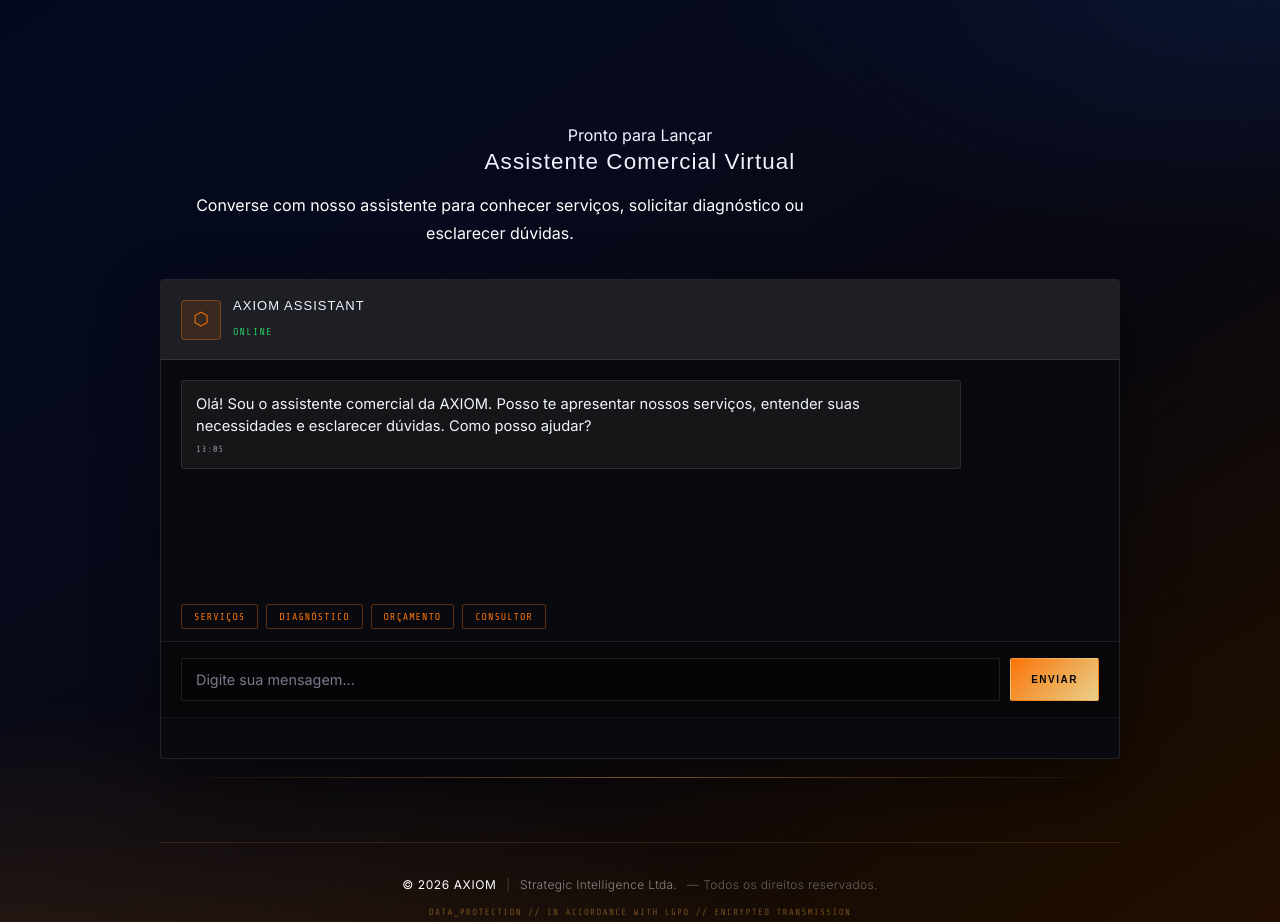
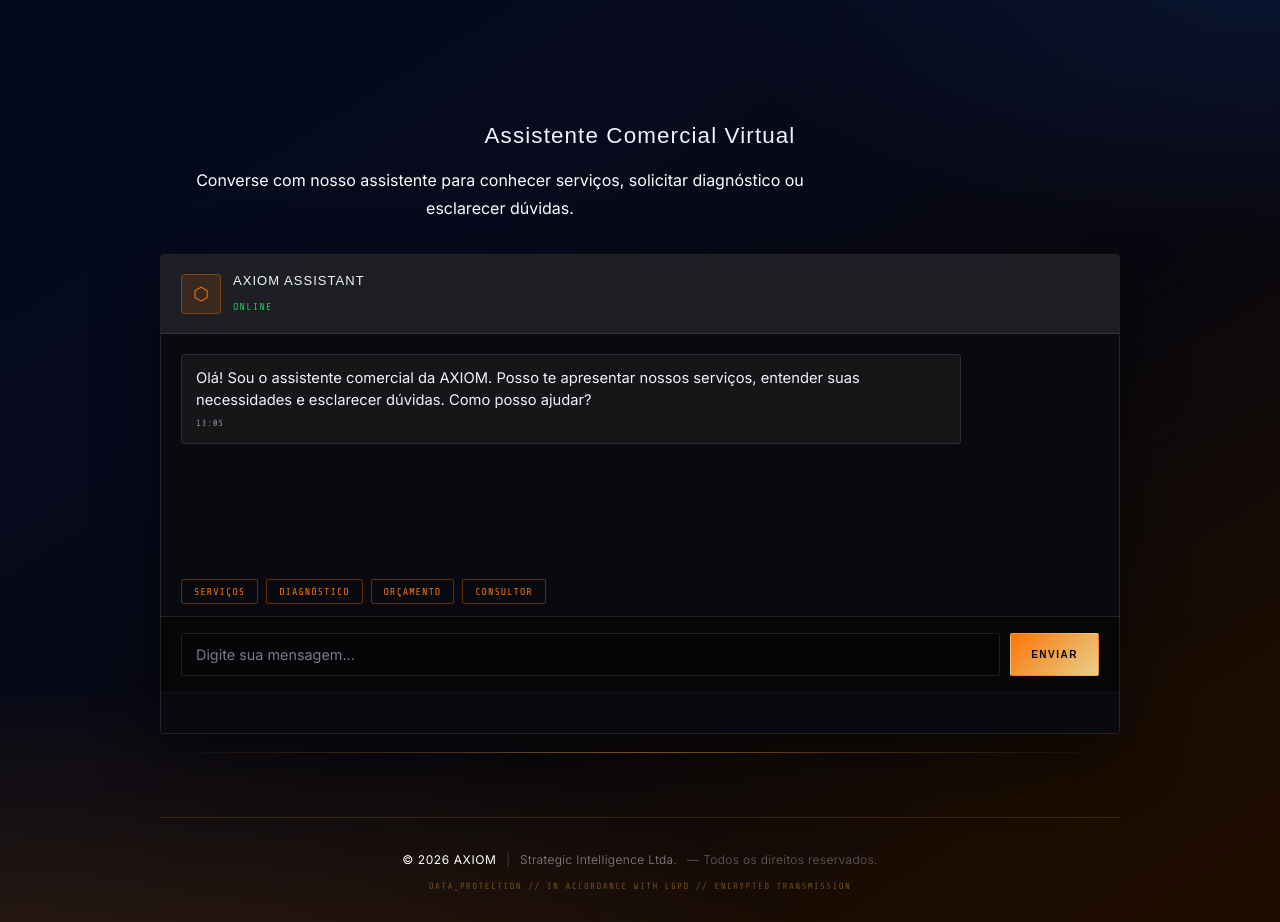
Before and after one commit to Brutomemo/page-axiom, a plain HTML site: page index.html in a window 1280 px wide. Shown: the part 4960-5882 px from the top of the page. Drawn offline with nearby package versions, Linux system fonts and the light colour scheme; a script that the page names is missing; a web font is replaced by a local one.

Commit message:
Add files via upload

```diff
--- a/index.html
+++ b/index.html
@@ -719,8 +719,6 @@
               <span class="contato-status-dot">
                 <span class="contato-status-dot-ping"></span>
                 <span class="contato-status-dot-core"></span>
-              </span>
-              Pronto para Lançar
             </div>
             <div class="contato-status-line"></div>
           </div>
```
